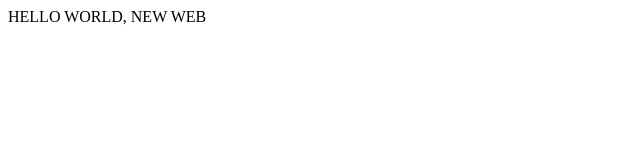
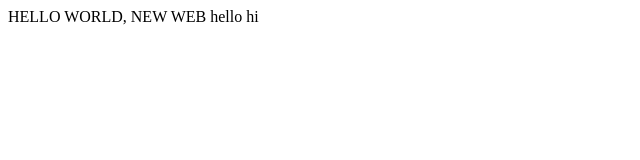
Before and after one commit to Newself77/Internet-WebSite, a plain HTML site: page public_html/index.html in a window 1280 px wide. Shown: the full height of the page, 0-640 px from the left. Drawn offline with Linux system fonts and the light colour scheme.

Commit message:
Set up docker and azure for new class project.

```diff
--- a/pubic_html/index.html
+++ b/public_html/index.html
@@ -5,6 +5,6 @@
     <title>Title</title>
 </head>
 <body>
-HELLO WORLD, NEW WEB
+HELLO WORLD, NEW WEB hello hi
 </body>
 </html>
```
Also changed, not shown: 3 other files.
